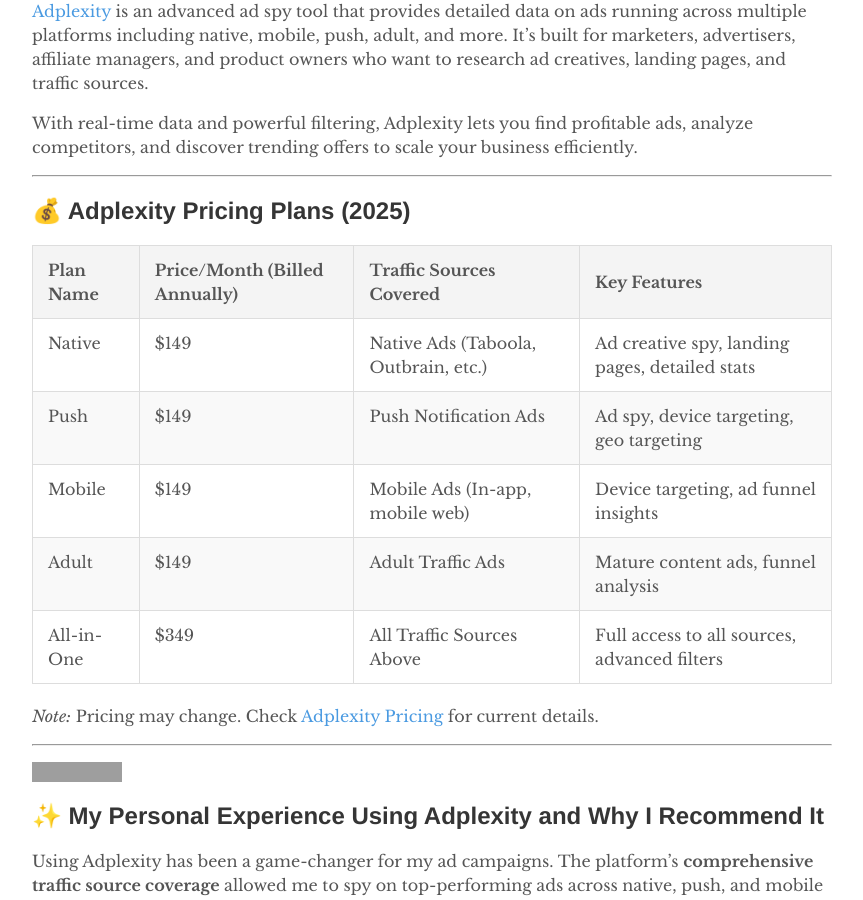
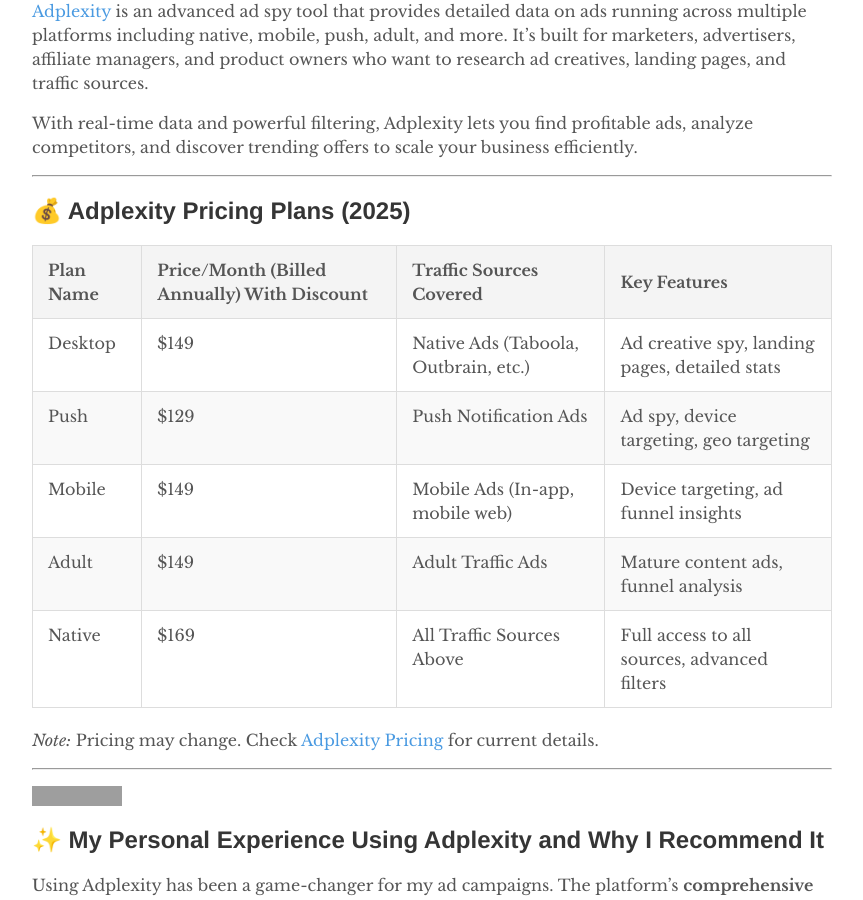
Before and after one commit to digiexe-official/dg, a Jekyll site: the page built from wp/adplexity review.md, in a window 1280 px wide and 900 px high, scrolled down 422 px. Shown: the whole window, without its empty margins (208-1071 px from the left). Built offline with Jekyll 4.4.1, drawn with Linux system fonts in a browser that asks for light colours; grey boxes are pictures that could not be loaded.

Commit message:
Updated pricing

```diff
--- a/wp/adplexity review.md
+++ b/wp/adplexity review.md
@@ -26,13 +26,14 @@ With real-time data and powerful filtering, Adplexity lets you find profitable a
 
 ## 💰 Adplexity Pricing Plans (2025)
 
-| Plan Name           | Price/Month (Billed Annually) | Traffic Sources Covered                      | Key Features                                   |
+| Plan Name           | Price/Month (Billed Annually) With Discount | Traffic Sources Covered                      | Key Features                                   |
 |---------------------|-------------------------------|----------------------------------------------|------------------------------------------------|
-| Native              | $149                          | Native Ads (Taboola, Outbrain, etc.)         | Ad creative spy, landing pages, detailed stats|
-| Push                | $149                          | Push Notification Ads                         | Ad spy, device targeting, geo targeting        |
+| Desktop              | $149                          | Native Ads (Taboola, Outbrain, etc.)         | Ad creative spy, landing pages, detailed stats|
+| Push                | $129                          | Push Notification Ads                         | Ad spy, device targeting, geo targeting        |
 | Mobile              | $149                          | Mobile Ads (In-app, mobile web)               | Device targeting, ad funnel insights            |
 | Adult               | $149                          | Adult Traffic Ads                             | Mature content ads, funnel analysis              |
-| All-in-One          | $349                          | All Traffic Sources Above                     | Full access to all sources, advanced filters     |
+| Native         | $169                         | All Traffic Sources Above                     | Full access to all sources, advanced filters     |
+
 
 *Note:* Pricing may change. Check [Adplexity Pricing](https://www.crowdmob.com/recommends/adplexity/) for current details.
 
```
